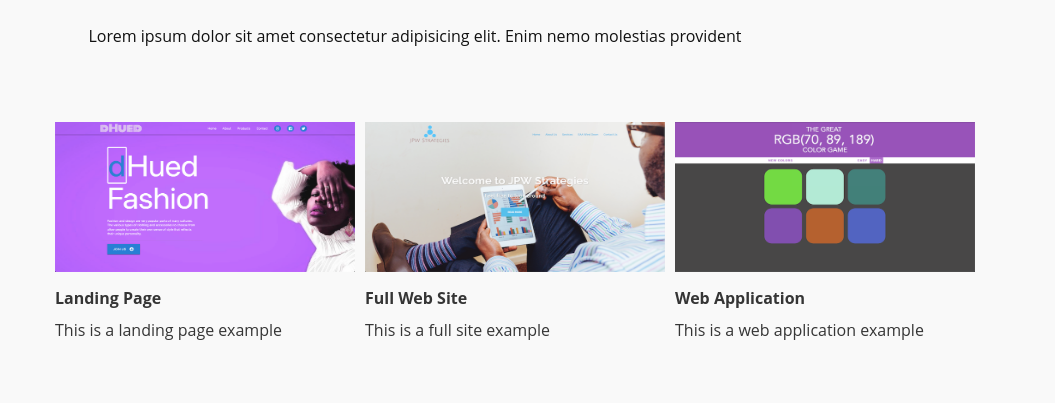
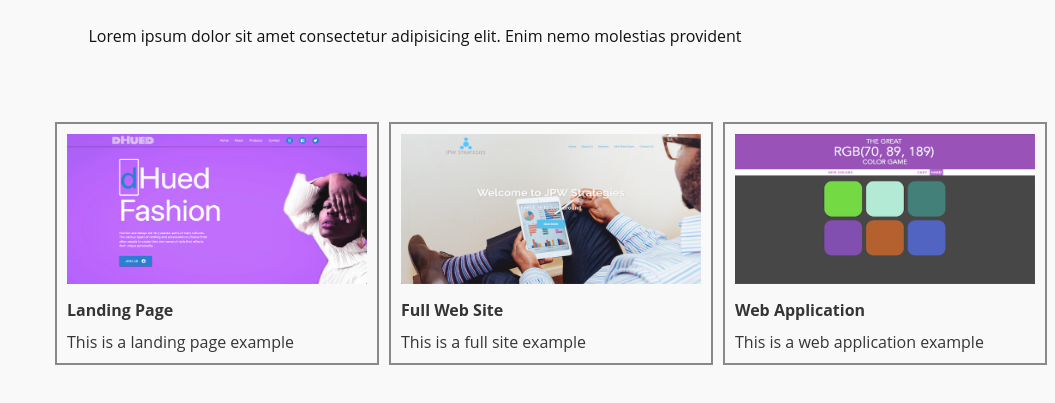
Before and after one commit to Ahkyhabib/Profolio-prac, a plain HTML site: page pages/projects.html in a window 1280 px wide. Shown: the part 323-726 px from the top of the page, without its empty margins (225-1280 px from the left). Drawn offline with Linux system fonts and the light colour scheme.

Commit message:
First commit

```diff
--- a/css/style.scss
+++ b/css/style.scss
@@ -298,3 +298,8 @@ a {
 .card-text {
   margin-top: 10px;
 }
+
+.card {
+  border: $a-darkgray solid 2px;
+  padding: 10px;
+}
```
Also changed, not shown: css/style.css, 1 other file.
